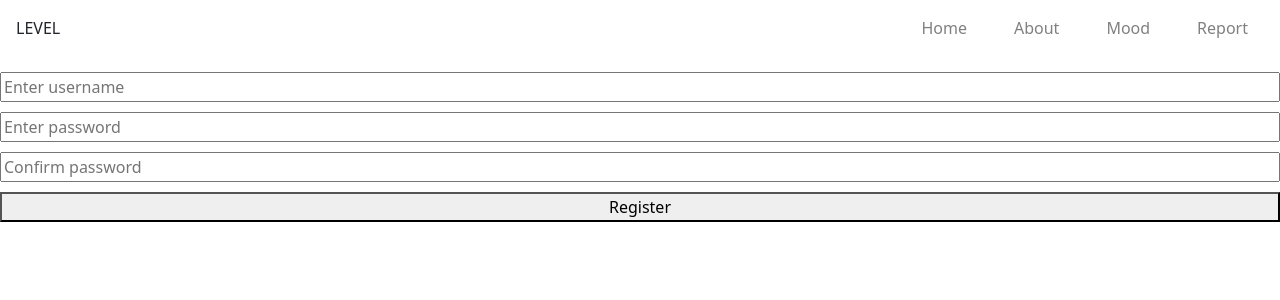
After one commit to amna-nr/productivity_app, a Flask app: page /register in a window 1280 px wide. The commit adds this page. Shown: the top 300 px of the page. Run offline with Flask 3, Linux system fonts and the light colour scheme.

Commit message:
style login and register forms

```diff
--- a/app.py
+++ b/app.py
@@ -1,4 +1,4 @@
-from flask import Flask, render_template, request
+from flask import Flask, render_template, request, session
 from werkzeug.security import generate_password_hash, check_password_hash
 import sqlite3
 
@@ -22,6 +22,8 @@ def get_db():
 
 @app.route("/", methods=["GET", "POST"])
 def index():
+    if session.get("user_id") is None:
+        return render_template("login.html")
     if request.method == "GET":
         return render_template("index.html")
     elif request.method == "POST":
--- a/static/style.css
+++ b/static/style.css
@@ -19,7 +19,7 @@ nav a {
   padding: 16px;
 }
 
-#login_form {
+.login_register_forms {
   display: flex;
   flex-direction: column;
   gap: 10px;
--- a/templates/login.html
+++ b/templates/login.html
@@ -1,7 +1,7 @@
 {% extends "layout.html" %}
 
 {% block main %}
-    <form id="login_form" action="/login" method="post">
+    <form class="login_register_forms" action="/login" method="post">
         <input autocomplete="off" name="username" placeholder="Enter username" type="text"/>
         <input autocomplete="off" name="password" placeholder="Enter password" type="password"/>
         <button type="submit">Login</button>
--- /dev/null
+++ b/templates/register.html
@@ -0,0 +1,10 @@
+{% extends "layout.html" %}
+
+{% block main %}
+<form class="login_register_forms" action="/register" method="post">
+    <input autocomplete="off" name="username" placeholder="Enter username" type="text"/>
+    <input autocomplete="off" name="password" placeholder="Enter password" type="password"/>
+    <input autocomplete="off" name="confirmation" placeholder="Confirm password" type="password"/>
+    <button type="submit">Register</button>
+</form>
+{% endblock %}
```
